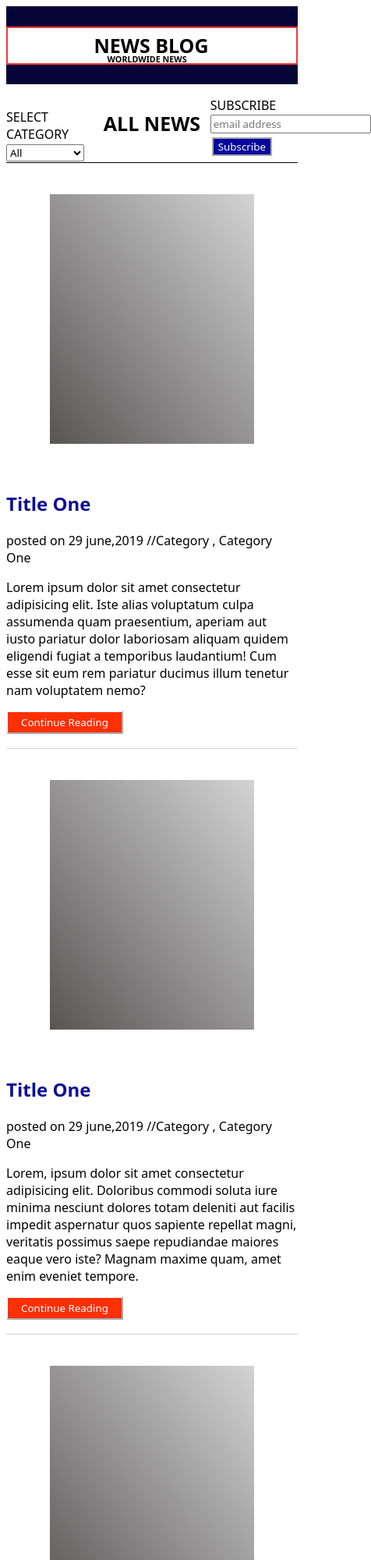
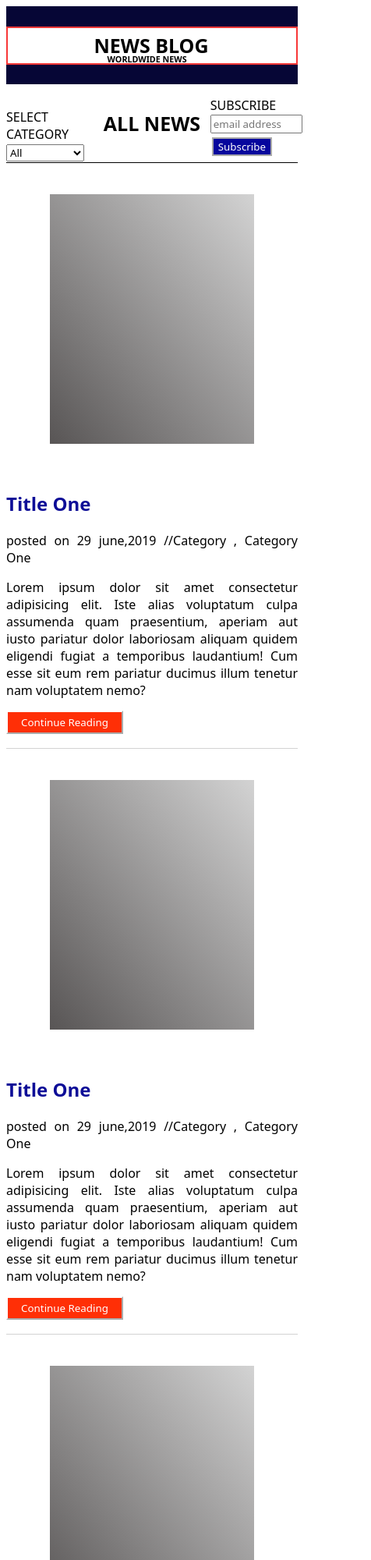
Before and after one commit to AnjuNarmala/Git-repo, a plain HTML site: page Web_Page1/index.html in a window 390 px wide. Shown: the top 2000 px of the page at 78% size, 476 px wide, since content can reach past the window. Drawn offline with Linux system fonts and the light colour scheme.

Commit message:
Responsive Web_Page

```diff
--- a/Web_Page1/index.css
+++ b/Web_Page1/index.css
@@ -81,6 +81,10 @@ button {
     top: -15px;
 }
 
+#corner_article1>input{
+    width: 110px;
+}
+
 #corner_article1>button {
     background-color: rgb(6, 6, 157);
     color: white;
@@ -115,6 +119,7 @@ aside>div {
     height: 250px;
     float: left;
     border-bottom: 1px lightgray solid;
+    text-align: justify;
 }
 
 .port>h2{
@@ -132,6 +137,7 @@ aside>div {
     cursor: pointer;
 }
 
+
 @media screen and (max-width: 1024px){
   aside{
     width: 40%;
@@ -148,9 +154,12 @@ aside>div {
   #mid_article1>h1{
     font-size: 25px;
   }
+  #corner_article1>input{
+    width: 110px;
+}
 }
 
-@media screen and (max-width: 673px){
+@media screen and (max-width: 600px){
     aside{
       width: 100%;
       height: 400px;
@@ -161,3 +170,12 @@ aside>div {
       height: 350px;
     }
 }
+
+@media screen and (max-width: 350px){
+    #mid_article1>h1{
+        font-size: 20px;
+      }
+      #corner_article1>input{
+        width: 80px;
+    }
+}
--- a/Web_Page1/index.html
+++ b/Web_Page1/index.html
@@ -44,9 +44,9 @@
         <section class="port">
             <h2>Title One</h2>
             <p>posted on 29 june,2019 //Category , Category One</p>
-            Lorem ipsum dolor sit amet consectetur adipisicing elit. Iste alias voluptatum culpa assumenda quam
-            praesentium, aperiam aut iusto pariatur dolor laboriosam aliquam quidem eligendi fugiat a temporibus
-            laudantium! Cum esse sit eum rem pariatur ducimus illum tenetur nam voluptatem nemo?
+            <span>Lorem ipsum dolor sit amet consectetur adipisicing elit. Iste alias voluptatum culpa assumenda quam
+                praesentium, aperiam aut iusto pariatur dolor laboriosam aliquam quidem eligendi fugiat a temporibus
+                laudantium! Cum esse sit eum rem pariatur ducimus illum tenetur nam voluptatem nemo?</span>
             <br>
             <button>Continue Reading</button>
         </section>
@@ -57,9 +57,9 @@
         <section class="port">
             <h2>Title One</h2>
             <p>posted on 29 june,2019 //Category , Category One</p>
-            Lorem, ipsum dolor sit amet consectetur adipisicing elit. Doloribus commodi soluta iure minima nesciunt
-            dolores totam deleniti aut facilis impedit aspernatur quos sapiente repellat magni, veritatis possimus saepe
-            repudiandae maiores eaque vero iste? Magnam maxime quam, amet enim eveniet tempore.
+            <span>Lorem ipsum dolor sit amet consectetur adipisicing elit. Iste alias voluptatum culpa assumenda quam
+                praesentium, aperiam aut iusto pariatur dolor laboriosam aliquam quidem eligendi fugiat a temporibus
+                laudantium! Cum esse sit eum rem pariatur ducimus illum tenetur nam voluptatem nemo?</span>
             <br>
             <button>Continue Reading</button>
         </section>
@@ -70,9 +70,9 @@
         <section class="port">
             <h2>Title Two</h2>
             <p>posted on 29 june,2019 //Category , Category Two</p>
-            Lorem ipsum dolor sit amet consectetur adipisicing elit. A magni voluptatem modi nam sequi dolorem
-            repudiandae numquam necessitatibus, alias rem voluptate. Repellendus perferendis esse similique minima,
-            fugit modi eius dignissimos rerum accusamus magni ducimus repudiandae quis asperiores in eaque possimus!
+            <span>Lorem ipsum dolor sit amet consectetur adipisicing elit. Iste alias voluptatum culpa assumenda quam
+                praesentium, aperiam aut iusto pariatur dolor laboriosam aliquam quidem eligendi fugiat a temporibus
+                laudantium! Cum esse sit eum rem pariatur ducimus illum tenetur nam voluptatem nemo?</span>
             <br>
             <button>Continue Reading</button>
         </section>
```
